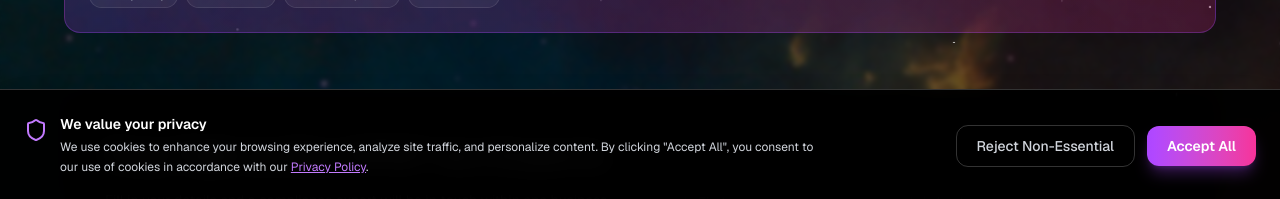
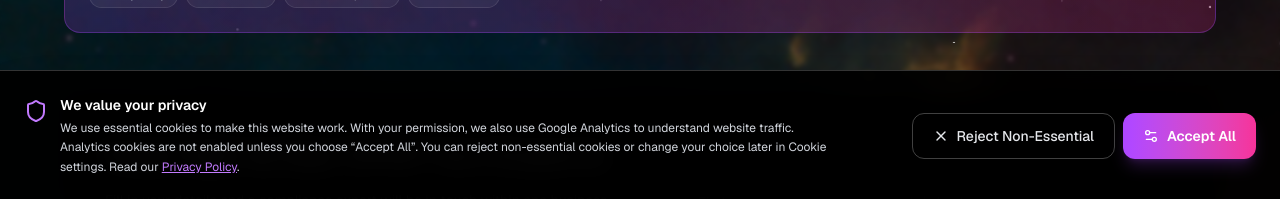
Before and after one commit to yashkulshrestha1102/data-protection-galaxy, a Next.js app: page / in a window 1280 px wide. Shown: the part 599-798 px from the top of the page. Built offline with nearby package versions, Linux system fonts and the light colour scheme; no server answers.

Commit message:
the privacylab issue fix

```diff
--- a/app/layout.tsx
+++ b/app/layout.tsx
@@ -1,7 +1,7 @@
 import type { Metadata } from "next";
 import { Geist, Geist_Mono } from "next/font/google";
 import "./globals.css";
-import { cookies } from "next/headers"; // ✅ Server-side cookie check
+import { cookies } from "next/headers";
 import { Header } from "@/components/layout/Header";
 import { Footer } from "@/components/layout/Footer";
 import { ConsentBanner } from "@/components/layout/ConsentBanner";
@@ -22,6 +22,8 @@ const geistMono = Geist_Mono({
 });
 
 const SITE_URL = "https://dpdpa.businezexcellence.com";
+const SITE_DESCRIPTION =
+  "Master India's DPDP Act 2023 with free assessments, expert insights, compliance templates and AI governance tools. Built for businesses, DPOs and legal teams.";
 
 export const metadata: Metadata = {
   metadataBase: new URL(SITE_URL),
@@ -29,7 +31,7 @@ export const metadata: Metadata = {
     default: "Legal Galaxy | Privacy & AI Governance",
     template: "%s | Legal Galaxy",
   },
-  description: "Master India's DPDP Act 2023 with free assessments, expert insights, compliance templates and AI governance tools. Built for businesses, DPOs and legal teams.",
+  description: SITE_DESCRIPTION,
   keywords: [
     "DPDP Act 2023",
     "Digital Personal Data Protection",
@@ -53,7 +55,7 @@ export const metadata: Metadata = {
     url: SITE_URL,
     siteName: "Legal Galaxy",
     title: "Legal Galaxy | Privacy & AI Governance",
-    description: "Master India's DPDP Act 2023 with free assessments, expert insights, compliance templates and AI governance tools. Built for businesses, DPOs and legal teams.",
+    description: SITE_DESCRIPTION,
     images: [
       {
         url: "/images/home1.jpeg",
@@ -66,7 +68,7 @@ export const metadata: Metadata = {
   twitter: {
     card: "summary_large_image",
     title: "Legal Galaxy | Privacy & AI Governance",
-    description: "Master India's DPDP Act 2023 with free assessments, expert insights, compliance templates and AI governance tools. Built for businesses, DPOs and legal teams.",
+    description: SITE_DESCRIPTION,
     images: ["/images/home1.jpeg"],
   },
   robots: {
@@ -91,11 +93,11 @@ export default async function RootLayout({
   children: React.ReactNode;
 }>) {
   const gaId = process.env.NEXT_PUBLIC_GA_ID;
-
-  // ✅ SERVER PAR COOKIE CHECK KARO
   const cookieStore = await cookies();
-  const consentCookie = cookieStore.get("cookie-consent")?.value;
-  const hasConsent = consentCookie === "accepted";
+  const rawConsent = cookieStore.get("cookie-consent")?.value;
+  const consentStatus =
+    rawConsent === "accepted" || rawConsent === "rejected" ? rawConsent : null;
+  const hasAnalyticsConsent = consentStatus === "accepted";
 
   const organizationSchema = {
     "@context": "https://schema.org",
@@ -107,7 +109,7 @@ export default async function RootLayout({
       "@type": "ImageObject",
       url: `${SITE_URL}/favicon.ico`,
     },
-    description: "Master India's DPDP Act 2023 with free assessments, expert insights, compliance templates and AI governance tools. Built for businesses, DPOs and legal teams.",
+    description: SITE_DESCRIPTION,
     foundingDate: "2026",
     sameAs: [
       "https://www.linkedin.com/company/businezexcellence-com/",
@@ -153,15 +155,11 @@ export default async function RootLayout({
       <head>
         <script
           type="application/ld+json"
-          dangerouslySetInnerHTML={{
-            __html: JSON.stringify(organizationSchema),
-          }}
+          dangerouslySetInnerHTML={{ __html: JSON.stringify(organizationSchema) }}
         />
         <script
           type="application/ld+json"
-          dangerouslySetInnerHTML={{
-            __html: JSON.stringify(websiteSchema),
-          }}
+          dangerouslySetInnerHTML={{ __html: JSON.stringify(websiteSchema) }}
         />
       </head>
       <body
@@ -171,11 +169,8 @@ export default async function RootLayout({
         <main className="flex-1">{children}</main>
         <Footer />
 
-        {/* ✅ Banner ko server se batao ki consent hai ya nahi */}
-        <ConsentBanner initialHasConsent={!!consentCookie} />
-
-        {/* ✅ GA SIRF TAB LOAD HOGA JAB SERVER KO PATA HO KI CONSENT MILI HAI */}
-        {hasConsent && <ConditionalAnalytics gaId={gaId} />}
+        <ConsentBanner initialConsentStatus={consentStatus} />
+        {hasAnalyticsConsent && <ConditionalAnalytics gaId={gaId} />}
       </body>
     </html>
   );
--- a/components/layout/ConsentBanner.tsx
+++ b/components/layout/ConsentBanner.tsx
@@ -1,61 +1,115 @@
 "use client";
 
 import { useState } from "react";
-import { Shield } from "lucide-react";
+import { Cookie, Shield, Settings2, X } from "lucide-react";
 import Link from "next/link";
 
-export function ConsentBanner({ initialHasConsent }: { initialHasConsent: boolean }) {
-  // Agar server se consent mila hai, toh shuru se hi hide
-  const [isVisible, setIsVisible] = useState(!initialHasConsent);
+type ConsentStatus = "accepted" | "rejected" | null;
 
-  const handleAccept = () => {
-    // Cookie set karo (1 saal ke liye)
-    document.cookie = "cookie-consent=accepted; path=/; max-age=31536000; SameSite=Lax";
-    setIsVisible(false);
-    // Page reload karo taaki server ko nayi cookie mil jaye aur GA load ho jaye
+export function ConsentBanner({
+  initialConsentStatus,
+}: {
+  initialConsentStatus: ConsentStatus;
+}) {
+  const [isVisible, setIsVisible] = useState(initialConsentStatus === null);
+  const [isSaving, setIsSaving] = useState(false);
+
+  const writeConsent = (status: Exclude<ConsentStatus, null>) => {
+    setIsSaving(true);
+    const secure = window.location.protocol === "https:" ? "; Secure" : "";
+    document.cookie = `cookie-consent=${status}; Path=/; Max-Age=31536000; SameSite=Lax${secure}`;
+
+    if (status === "rejected") {
+      // Remove Google Analytics cookies left by an earlier accepted session.
+      // Try host-only and parent-domain variants; these are analytics-only cookies.
+      const names = document.cookie
+        .split(";")
+        .map((part) => part.trim().split("=")[0])
+        .filter((name) => /^_ga(?:_|$)|^_gid$|^_gat(?:_|$)|^_gac_/i.test(name));
+      const domains = [
+        "",
+        `; Domain=${window.location.hostname}`,
+        "; Domain=.businezexcellence.com",
+      ];
+      for (const name of new Set([...names, "_ga", "_gid", "_gat", "_gac_"])) {
+        for (const domain of domains) {
+          document.cookie = `${name}=; Path=/; Max-Age=0; SameSite=Lax${domain}${secure}`;
+        }
+      }
+    }
+
+    // A reload lets the server read the updated consent cookie before deciding
+    // whether ConditionalAnalytics should be included in the HTML.
     window.location.reload();
   };
 
-  const handleReject = () => {
-    // Cookie set karo
-    document.cookie = "cookie-consent=rejected; path=/; max-age=31536000; SameSite=Lax";
-    setIsVisible(false);
-    window.location.reload();
-  };
-
-  if (!isVisible) return null;
+  if (!isVisible) {
+    return (
+      <button
+        type="button"
+        onClick={() => setIsVisible(true)}
+        aria-label="Open cookie settings"
+        title="Cookie settings"
+        data-cookie-settings-trigger="true"
+        className="fixed bottom-4 right-4 z-[9998] inline-flex items-center gap-2 rounded-full border border-white/25 bg-black/95 px-4 py-3 text-sm font-medium text-white shadow-xl backdrop-blur-md transition hover:border-purple-400 hover:bg-white/10 focus-visible:outline focus-visible:outline-2 focus-visible:outline-purple-400"
+      >
+        <Cookie className="h-5 w-5 text-purple-300" aria-hidden="true" />
+        Cookie settings
+      </button>
+    );
+  }
 
   return (
-    <div className="fixed bottom-0 left-0 right-0 z-[9999] p-4 md:p-6 bg-black/95 backdrop-blur-md border-t border-white/20 text-white shadow-2xl">
-      <div className="max-w-7xl mx-auto flex flex-col md:flex-row items-center justify-between gap-4">
+    <section
+      role="dialog"
+      aria-modal="false"
+      aria-labelledby="cookie-consent-title"
+      aria-describedby="cookie-consent-description"
+      data-cookie-consent-banner="true"
+      data-testid="cookie-consent-banner"
+      className="fixed inset-x-0 bottom-0 z-[9999] border-t border-white/20 bg-black/95 p-4 text-white shadow-2xl backdrop-blur-md md:p-6"
+    >
+      <div className="mx-auto flex max-w-7xl flex-col items-start justify-between gap-4 md:flex-row md:items-center">
         <div className="flex items-start gap-3">
-          <Shield className="w-6 h-6 text-purple-400 flex-shrink-0 mt-1" />
+          <Shield className="mt-1 h-6 w-6 shrink-0 text-purple-400" aria-hidden="true" />
           <div>
-            <h3 className="text-sm font-semibold text-white mb-1">We value your privacy</h3>
-            <p className="text-xs text-gray-300 leading-relaxed max-w-3xl">
-              We use cookies to enhance your browsing experience, analyze site traffic, and personalize content.
-              By clicking "Accept All", you consent to our use of cookies in accordance with our{" "}
-              <Link href="/privacy-policy" className="text-purple-400 hover:text-purple-300 underline">
+            <h2 id="cookie-consent-title" className="mb-1 text-sm font-semibold">
+              We value your privacy
+            </h2>
+            <p id="cookie-consent-description" className="max-w-3xl text-xs leading-relaxed text-gray-300">
+              We use essential cookies to make this website work. With your permission, we also use Google Analytics
+              to understand website traffic. Analytics cookies are not enabled unless you choose “Accept All”. You can
+              reject non-essential cookies or change your choice later in Cookie settings. Read our{" "}
+              <Link href="/privacy-policy" className="text-purple-400 underline hover:text-purple-300">
                 Privacy Policy
               </Link>.
             </p>
           </div>
         </div>
-        <div className="flex items-center gap-3 w-full md:w-auto flex-shrink-0">
+
+        <div className="flex w-full shrink-0 flex-col gap-2 sm:flex-row md:w-auto">
           <button
-            onClick={handleReject}
-            className="flex-1 md:flex-none px-5 py-2.5 rounded-xl border border-white/20 text-gray-300 text-sm font-medium hover:bg-white/10 transition-all"
+            type="button"
+            disabled={isSaving}
+            onClick={() => writeConsent("rejected")}
+            data-cookie-consent-reject="true"
+            className="inline-flex flex-1 items-center justify-center gap-2 rounded-xl border border-white/25 px-5 py-3 text-sm font-medium text-gray-200 transition hover:bg-white/10 disabled:opacity-60 md:flex-none"
           >
+            <X className="h-4 w-4" aria-hidden="true" />
             Reject Non-Essential
           </button>
           <button
-            onClick={handleAccept}
-            className="flex-1 md:flex-none px-5 py-2.5 rounded-xl bg-gradient-to-r from-purple-500 to-pink-500 text-white text-sm font-semibold hover:scale-105 transition-all shadow-lg shadow-purple-500/30"
+            type="button"
+            disabled={isSaving}
+            onClick={() => writeConsent("accepted")}
+            data-cookie-consent-accept="true"
+            className="inline-flex flex-1 items-center justify-center gap-2 rounded-xl bg-gradient-to-r from-purple-500 to-pink-500 px-5 py-3 text-sm font-semibold text-white shadow-lg shadow-purple-500/20 transition hover:brightness-110 disabled:opacity-60 md:flex-none"
           >
+            <Settings2 className="h-4 w-4" aria-hidden="true" />
             Accept All
           </button>
         </div>
       </div>
-    </div>
+    </section>
   );
 }
```
Also changed, not shown: components/layout/ConditionalAnalytics.tsx (+12 -7 lines).
